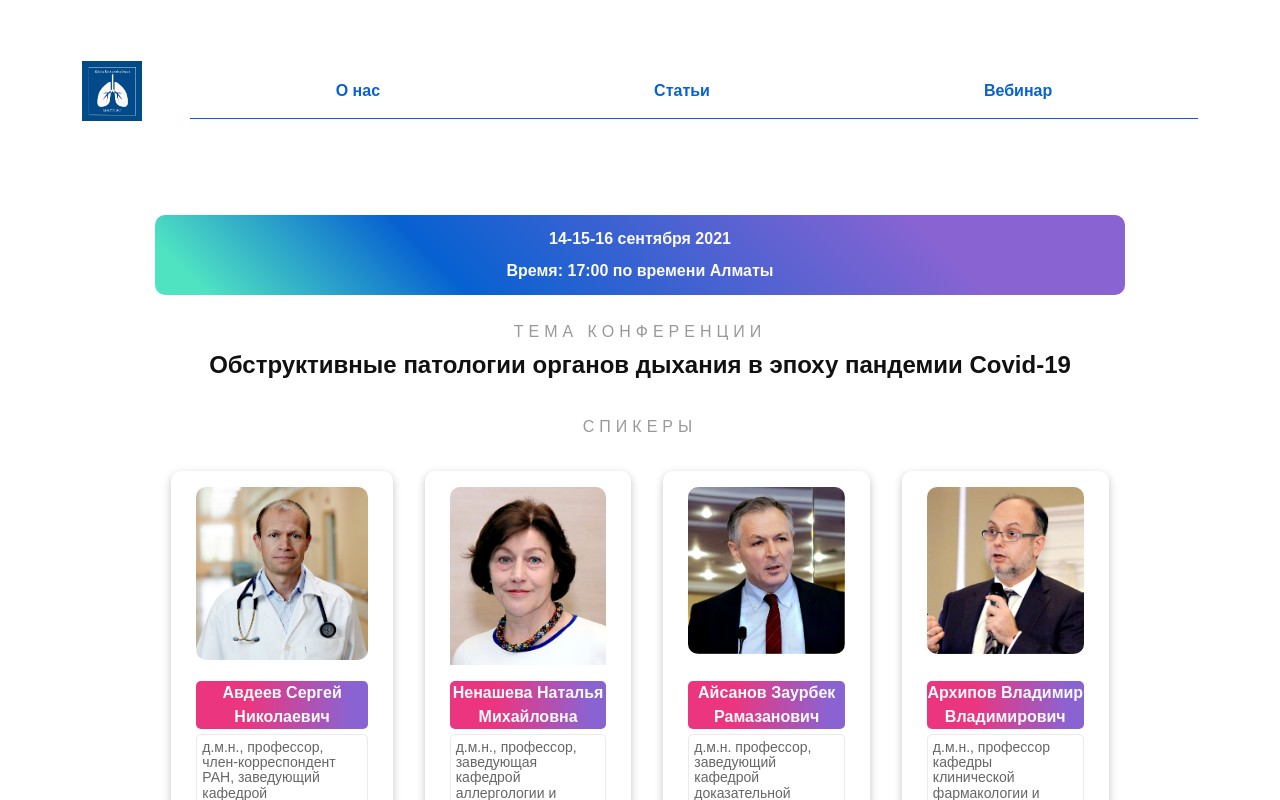
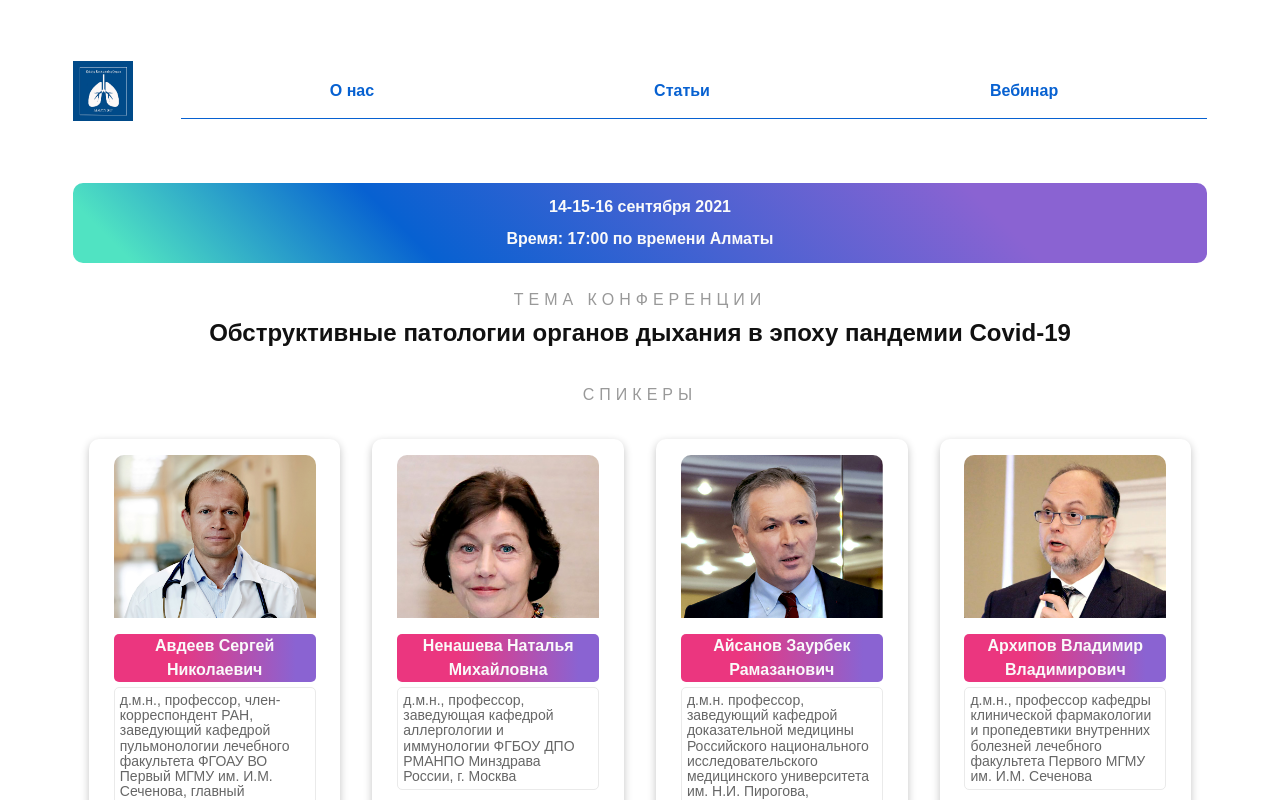
Before and after one commit to bkyerv/respulmo, a Next.js app: page /webinarDetails in a window 1280 px wide. Shown: the top 800 px of the page. Built offline with nearby package versions, Linux system fonts and the light colour scheme.

Commit message:
removes container class from webinar details

```diff
--- a/pages/webinarDetails.js
+++ b/pages/webinarDetails.js
@@ -2,7 +2,7 @@ import WebinarDetails from "../components/WebinarDetails";
 
 export default function webinarWebinarDetails() {
   return (
-    <div className="container">
+    <div>
       <WebinarDetails />
     </div>
   );
--- a/styles/utilities.css
+++ b/styles/utilities.css
@@ -44,7 +44,7 @@
   justify-content: flex-start;
   width: min(1200px, 90%);
   margin: 0 auto;
-  padding: 2rem 2ch;
+  padding: 2rem 1ch;
   min-height: 100vh;
 }
 
```
